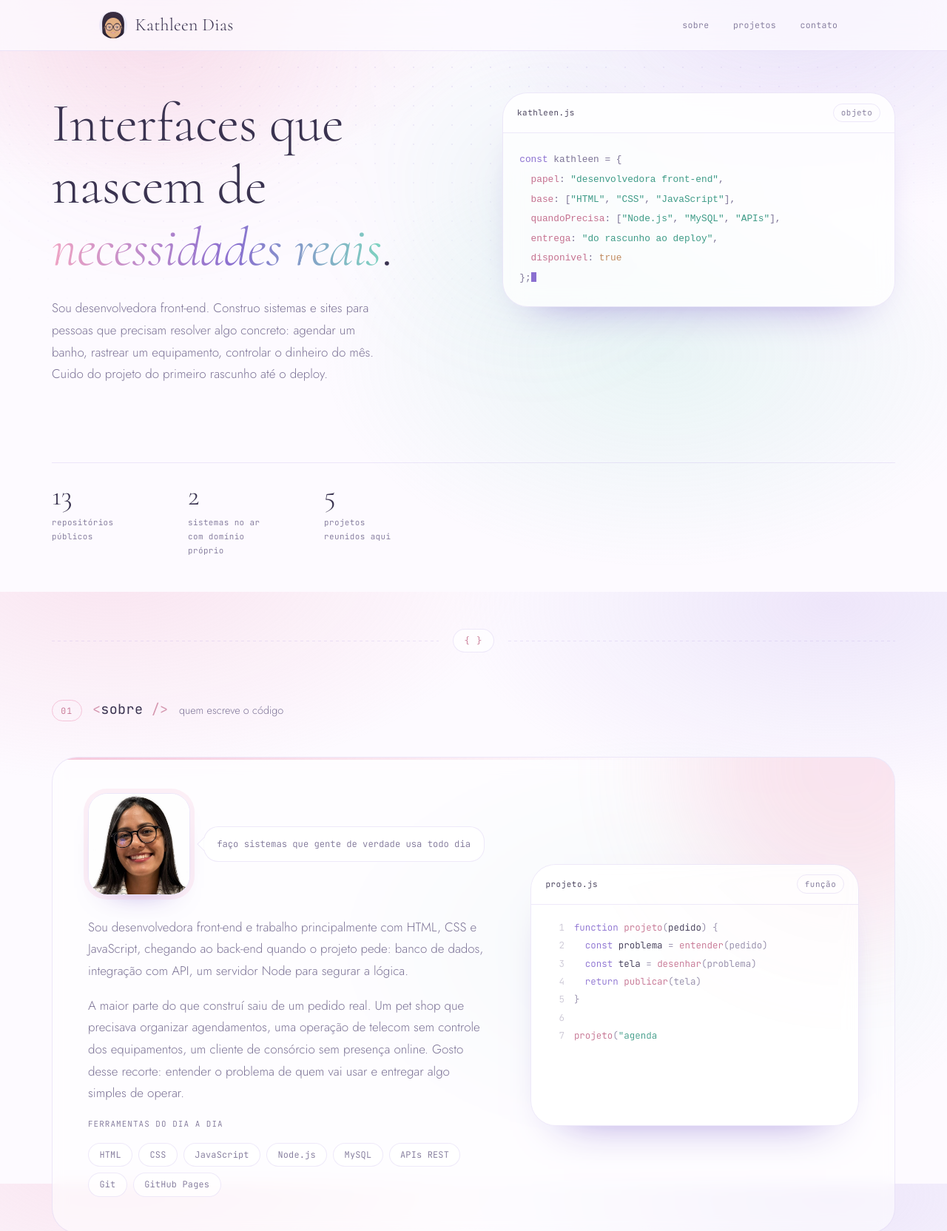
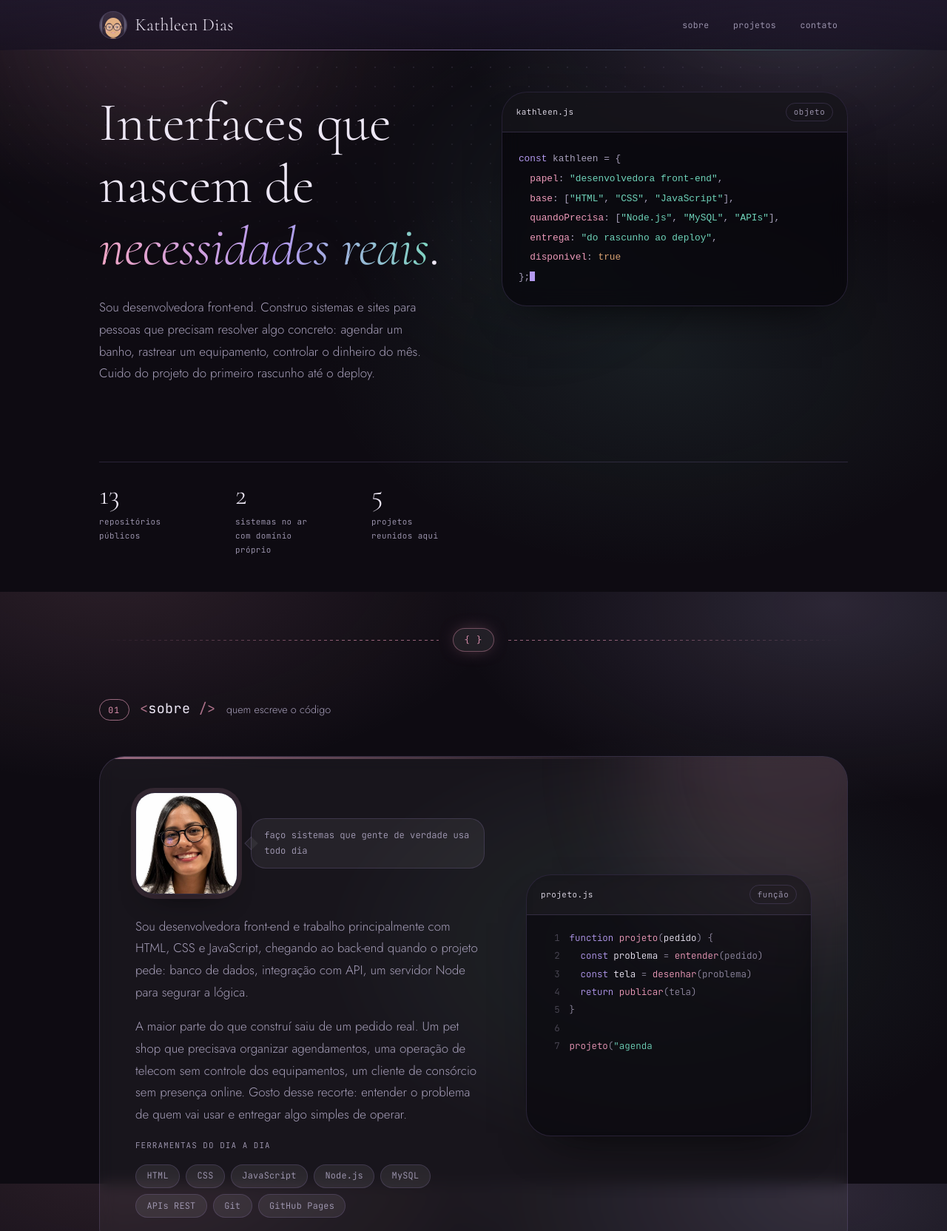
Before and after one commit to KathleenLDi/portfolio-de-projetos, a plain HTML site: page index.html in a window 1280 px wide. Shown: the top 1664 px of the page at 74% size. Drawn offline with Linux system fonts and the light colour scheme.

Commit message:
Atualizando portfólio

```diff
--- a/css/estilo.css
+++ b/css/estilo.css
@@ -1,17 +1,25 @@
 :root{
-  --nuvem:      #FDFAFF;
-  --tinta:      #3A3350;
-  --tinta-leve: #7C7396;
-  --linha:      rgba(169,143,224,.20);
+  color-scheme: dark;
 
-  --lilas:      #8A6FD0;
+  --nuvem:      #0E0B12;
+  --tinta:      #EDE7F5;
+  --tinta-leve: #A79FBA;
+  --linha:      rgba(169,143,224,.18);
+
+  /* superfícies de vidro sobre o fundo escuro */
+  --vidro:       rgba(255,255,255,.045);
+  --vidro-forte: rgba(255,255,255,.075);
+  --editor-fundo: rgba(8,6,12,.72);
+  --sombra:      rgba(0,0,0,.85);
+
+  --lilas:      #B49AF0;
   --lilas-luz:  #C9B8EE;
   --rosa:       #F0A5C4;
-  --rosa-forte: #C4708F;
+  --rosa-forte: #EE9BBB;
   --menta:      #7ED4C0;
-  --menta-forte:#3E9B87;
+  --menta-forte:#6FD3BA;
   --pessego:    #FFD2BE;
-  --ambar:      #C08A5E;
+  --ambar:      #D9A273;
 
   --display: "Cormorant", Georgia, serif;
   --corpo:   "Jost", system-ui, -apple-system, sans-serif;
@@ -20,7 +28,7 @@
   --curva-g: 34px;
   --curva-m: 18px;
 
-  --margem: clamp(1.5rem, 5vw, 5rem);
+  --margem: clamp(1.75rem, 5vw, 5rem);
 }
 
 *{ box-sizing: border-box; }
@@ -30,9 +38,9 @@ body{
   margin: 0;
   color: var(--tinta);
   background:
-    radial-gradient(70vw 60vh at 12% -5%, rgba(240,165,196,.26), transparent 62%),
-    radial-gradient(65vw 55vh at 88% 2%, rgba(201,184,238,.30), transparent 62%),
-    radial-gradient(60vw 60vh at 70% 60%, rgba(126,212,192,.16), transparent 60%),
+    radial-gradient(70vw 60vh at 12% -5%, rgba(240,165,196,.13), transparent 62%),
+    radial-gradient(65vw 55vh at 88% 2%, rgba(201,184,238,.16), transparent 62%),
+    radial-gradient(60vw 60vh at 70% 60%, rgba(126,212,192,.09), transparent 60%),
     var(--nuvem);
   background-attachment: fixed;
   font-family: var(--corpo);
@@ -45,20 +53,20 @@ body{
 
 .trama{
   position: fixed; inset: 0; z-index: 0; pointer-events: none;
-  background-image: radial-gradient(rgba(138,111,208,.26) 1.1px, transparent 1.1px);
+  background-image: radial-gradient(rgba(201,184,238,.30) 1.1px, transparent 1.1px);
   background-size: 26px 26px;
   -webkit-mask-image: radial-gradient(120% 90% at 50% 0%, #000 10%, transparent 72%);
   mask-image: radial-gradient(120% 90% at 50% 0%, #000 10%, transparent 72%);
-  opacity: .5;
+  opacity: .35;
 }
 .veu{
   position: fixed; inset: -25vh -15vw auto; height: 95vh;
   z-index: 0; pointer-events: none;
-  filter: blur(90px); opacity: .48;
+  filter: blur(90px); opacity: .30;
   background:
-    radial-gradient(30vw 30vw at 25% 30%, rgba(240,165,196,.6), transparent 66%),
-    radial-gradient(28vw 28vw at 75% 12%, rgba(201,184,238,.6), transparent 66%),
-    radial-gradient(24vw 24vw at 55% 60%, rgba(126,212,192,.4), transparent 66%);
+    radial-gradient(30vw 30vw at 25% 30%, rgba(240,165,196,.5), transparent 66%),
+    radial-gradient(28vw 28vw at 75% 12%, rgba(201,184,238,.5), transparent 66%),
+    radial-gradient(24vw 24vw at 55% 60%, rgba(126,212,192,.35), transparent 66%);
   animation: respirar 34s ease-in-out infinite alternate;
 }
 @keyframes respirar{
@@ -81,9 +89,19 @@ a:focus-visible, button:focus-visible{
 /* ---------- cabeçalho ---------- */
 .topo{
   position: sticky; top: 0; z-index: 20;
-  background: rgba(253,250,255,.78);
-  backdrop-filter: blur(16px);
-  border-bottom: 1px solid var(--linha);
+  background: linear-gradient(to bottom, rgba(30,23,42,.90), rgba(22,17,32,.74));
+  backdrop-filter: blur(16px) saturate(1.25);
+  border-bottom: 0;
+}
+/* fio de luz no lugar da borda seca */
+.topo::after{
+  content: ""; position: absolute; left: 0; right: 0; bottom: 0; height: 1px;
+  background: linear-gradient(to right,
+    transparent,
+    rgba(240,165,196,.45) 22%,
+    rgba(180,154,240,.55) 50%,
+    rgba(126,212,192,.40) 78%,
+    transparent);
 }
 .topo .quadro{
   display: flex; align-items: center; justify-content: space-between;
@@ -104,7 +122,7 @@ a:focus-visible, button:focus-visible{
 }
 .menu a:hover{
   color: var(--lilas);
-  background: rgba(201,184,238,.22);
+  background: rgba(180,154,240,.16);
   border-color: var(--linha);
 }
 
@@ -112,7 +130,8 @@ h1, h2, h3{ font-family: var(--display); font-weight: 300; line-height: 1.14; ma
 
 /* ---------- abertura ---------- */
 .abertura{
-  padding: clamp(2.5rem, 7vh, 4.5rem) 0 clamp(3rem, 7vh, 4.5rem);
+  /* padding-block para não apagar a margem lateral de .quadro */
+  padding-block: clamp(2.5rem, 7vh, 4.5rem) clamp(3rem, 7vh, 4.5rem);
 }
 .abertura-grade{
   display: grid; grid-template-columns: 1fr; gap: clamp(2.5rem, 6vw, 3.5rem);
@@ -138,18 +157,18 @@ h1, h2, h3{ font-family: var(--display); font-weight: 300; line-height: 1.14; ma
 
 /* ---------- cartão de código ---------- */
 .editor{
-  background: rgba(255,255,255,.74);
+  background: var(--editor-fundo);
   backdrop-filter: blur(12px);
   border: 1px solid var(--linha);
   border-radius: var(--curva-g);
-  box-shadow: 0 30px 60px -45px rgba(138,111,208,.95);
+  box-shadow: 0 30px 60px -35px var(--sombra);
   overflow: hidden;
 }
 .editor-topo{
   display: flex; align-items: center; gap: .75rem; width: 100%;
   padding: .85rem 1.2rem;
   border-bottom: 1px solid var(--linha);
-  background: rgba(255,255,255,.5);
+  background: rgba(255,255,255,.04);
 }
 .editor-topo span{
   font-family: var(--mono); font-size: .68rem; letter-spacing: .05em;
@@ -176,26 +195,42 @@ h1, h2, h3{ font-family: var(--display); font-weight: 300; line-height: 1.14; ma
 /* ---------- divisor entre seções ---------- */
 .divisor{
   display: flex; align-items: center; gap: 1.2rem;
-  padding: clamp(2rem, 5vh, 3.2rem) 0;
+  padding-block: clamp(2rem, 5vh, 3.2rem);
+  --traco: var(--lilas);
 }
+.divisor.rosa  { --traco: var(--rosa-forte); }
+.divisor.lilas { --traco: var(--lilas); }
+.divisor.menta { --traco: var(--menta-forte); }
+
 .divisor::before, .divisor::after{
   content: ""; flex: 1; height: 1px;
-  background-image: linear-gradient(to right, var(--linha) 50%, transparent 0);
+  background-image: linear-gradient(to right, var(--traco) 50%, transparent 0);
   background-size: 8px 1px;
+  opacity: .6;
 }
+/* o tracejado nasce do nada e ganha cor perto da pastilha */
+.divisor::before{
+  -webkit-mask-image: linear-gradient(to right, transparent, #000 75%);
+  mask-image: linear-gradient(to right, transparent, #000 75%);
+}
+.divisor::after{
+  -webkit-mask-image: linear-gradient(to left, transparent, #000 75%);
+  mask-image: linear-gradient(to left, transparent, #000 75%);
+}
+
 .divisor span{
   font-family: var(--mono); font-size: .74rem; letter-spacing: .1em;
   padding: .3rem .9rem; border-radius: 999px;
-  background: rgba(255,255,255,.7);
+  background: var(--vidro-forte);
   border: 1px solid var(--linha);
+  border-color: color-mix(in srgb, var(--traco) 38%, transparent);
+  color: var(--traco);
+  box-shadow: 0 0 24px -8px color-mix(in srgb, var(--traco) 55%, transparent);
 }
-.divisor.rosa  span{ color: var(--rosa-forte); }
-.divisor.lilas span{ color: var(--lilas); }
-.divisor.menta span{ color: var(--menta-forte); }
 
 /* ---------- seções ---------- */
 .secao{
-  padding: clamp(1rem, 3vh, 2rem) 0 clamp(2rem, 5vh, 3rem);
+  padding-block: clamp(1rem, 3vh, 2rem) clamp(2rem, 5vh, 3rem);
   --cor: var(--lilas);
   --cor-suave: rgba(201,184,238,.55);
 }
@@ -227,7 +262,7 @@ h1, h2, h3{ font-family: var(--display); font-weight: 300; line-height: 1.14; ma
 
 .painel{
   position: relative; overflow: hidden;
-  background: rgba(255,255,255,.55);
+  background: var(--vidro);
   backdrop-filter: blur(10px);
   border: 1px solid var(--linha);
   border-radius: var(--curva-g);
@@ -240,7 +275,7 @@ h1, h2, h3{ font-family: var(--display); font-weight: 300; line-height: 1.14; ma
 .painel::after{
   content: ""; position: absolute; right: -12vw; top: -16vw;
   width: 34vw; height: 34vw; border-radius: 50%;
-  background: var(--cor-suave); filter: blur(80px); opacity: .45;
+  background: var(--cor-suave); filter: blur(80px); opacity: .22;
   pointer-events: none;
 }
 .painel > *{ position: relative; z-index: 1; }
@@ -261,7 +296,7 @@ h1, h2, h3{ font-family: var(--display); font-weight: 300; line-height: 1.14; ma
 .habilidades li{
   font-family: var(--mono); font-size: .74rem; letter-spacing: .02em;
   color: var(--tinta-leve);
-  background: rgba(255,255,255,.72);
+  background: var(--vidro-forte);
   border: 1px solid var(--linha);
   border-radius: 999px;
   padding: .3rem .9rem;
@@ -269,7 +304,7 @@ h1, h2, h3{ font-family: var(--display); font-weight: 300; line-height: 1.14; ma
 }
 .habilidades li:hover{
   color: var(--lilas); transform: translateY(-2px);
-  background: rgba(201,184,238,.25);
+  background: rgba(180,154,240,.18);
 }
 
 /* ---------- números da abertura ---------- */
@@ -321,7 +356,7 @@ h1, h2, h3{ font-family: var(--display); font-weight: 300; line-height: 1.14; ma
   object-fit: cover; object-position: center 22%;
   border-radius: 26px;
   border: 1px solid var(--linha);
-  box-shadow: 0 0 0 6px rgba(240,165,196,.16), 0 20px 40px -30px rgba(138,111,208,.9);
+  box-shadow: 0 0 0 6px rgba(240,165,196,.12), 0 20px 40px -25px var(--sombra);
 }
 .marca{
   display: inline-flex; align-items: center; gap: .65rem;
@@ -331,7 +366,7 @@ h1, h2, h3{ font-family: var(--display); font-weight: 300; line-height: 1.14; ma
   width: 38px; height: 38px; flex: none;
   border-radius: 50%; overflow: hidden;
   border: 1px solid var(--linha);
-  background: rgba(255,255,255,.65);
+  background: var(--vidro-forte);
   display: grid; place-items: center;
 }
 .mascote-mini{ width: 100%; height: 100%; display: block; }
@@ -347,7 +382,7 @@ h1, h2, h3{ font-family: var(--display); font-weight: 300; line-height: 1.14; ma
   position: relative; margin: 0;
   font-family: var(--mono); font-size: .76rem; line-height: 1.7;
   color: var(--tinta);
-  background: rgba(255,255,255,.82);
+  background: rgba(255,255,255,.06);
   border: 1px solid var(--linha);
   border-radius: 20px;
   padding: .8rem 1.1rem;
@@ -356,18 +391,18 @@ h1, h2, h3{ font-family: var(--display); font-weight: 300; line-height: 1.14; ma
   content: ""; position: absolute; left: -7px; top: 50%;
   width: 12px; height: 12px;
   transform: translateY(-50%) rotate(45deg);
-  background: rgba(255,255,255,.82);
+  background: rgba(255,255,255,.06);
   border-left: 1px solid var(--linha);
   border-bottom: 1px solid var(--linha);
 }
 
 /* ---------- editor que digita ---------- */
 .editor-vivo{
-  background: rgba(255,255,255,.78);
+  background: var(--editor-fundo);
   backdrop-filter: blur(12px);
   border: 1px solid var(--linha);
   border-radius: var(--curva-g);
-  box-shadow: 0 30px 60px -45px rgba(138,111,208,.95);
+  box-shadow: 0 30px 60px -35px var(--sombra);
   overflow: hidden;
 }
 .codigo{
@@ -377,22 +412,22 @@ h1, h2, h3{ font-family: var(--display); font-weight: 300; line-height: 1.14; ma
   line-height: 1.95; color: var(--tinta-leve);
 }
 .codigo .linha{ display: grid; grid-template-columns: 1.5rem 1fr; gap: .8rem; }
-.codigo .n{ color: rgba(124,115,150,.4); text-align: right; user-select: none; }
+.codigo .n{ color: rgba(167,159,186,.4); text-align: right; user-select: none; }
 .codigo .c{ white-space: pre-wrap; word-break: break-word; }
 
 .tk-chave{ color: var(--lilas); }
 .tk-func { color: var(--rosa-forte); }
 .tk-txt  { color: var(--menta-forte); }
 .tk-var  { color: var(--tinta); }
-.tk-pont { color: rgba(124,115,150,.85); }
+.tk-pont { color: rgba(167,159,186,.85); }
 
 .retorno{
   display: flex; align-items: center; gap: .6rem;
   margin: .9rem 1.3rem 1.4rem;
   padding: .6rem 1rem;
   border-radius: 16px;
-  background: rgba(126,212,192,.16);
-  border: 1px solid rgba(126,212,192,.45);
+  background: rgba(126,212,192,.10);
+  border: 1px solid rgba(126,212,192,.32);
   font-family: var(--mono); font-size: .72rem;
   color: var(--menta-forte);
   opacity: 0; transform: translateY(6px);
@@ -407,18 +442,18 @@ h1, h2, h3{ font-family: var(--display); font-weight: 300; line-height: 1.14; ma
 
 .cartao{
   display: flex; flex-direction: column;
-  background: rgba(255,255,255,.66);
+  background: var(--vidro);
   backdrop-filter: blur(10px);
   border: 1px solid var(--linha);
   border-radius: var(--curva-g);
   padding: 1rem 1rem 1.5rem;
-  box-shadow: 0 22px 50px -40px rgba(138,111,208,.9);
+  box-shadow: 0 22px 50px -32px var(--sombra);
   transition: border-color .45s, box-shadow .45s, transform .45s, background .45s;
 }
 .cartao:hover{
-  border-color: rgba(240,165,196,.55);
-  background: rgba(255,255,255,.82);
-  box-shadow: 0 30px 60px -38px rgba(240,165,196,.95);
+  border-color: rgba(240,165,196,.45);
+  background: var(--vidro-forte);
+  box-shadow: 0 30px 60px -34px rgba(0,0,0,.9), 0 0 40px -18px rgba(240,165,196,.35);
   transform: translateY(-4px);
 }
 
@@ -427,7 +462,7 @@ h1, h2, h3{ font-family: var(--display); font-weight: 300; line-height: 1.14; ma
   aspect-ratio: 16 / 9;
   overflow: hidden;
   border-radius: var(--curva-m);
-  background: linear-gradient(140deg, rgba(240,165,196,.22), rgba(201,184,238,.28));
+  background: linear-gradient(140deg, rgba(240,165,196,.14), rgba(201,184,238,.18));
   margin-bottom: 1.3rem;
 }
 .miniatura img{
@@ -452,7 +487,7 @@ h1, h2, h3{ font-family: var(--display); font-weight: 300; line-height: 1.14; ma
 .alternar{
   position: absolute; left: .7rem; bottom: .7rem; z-index: 2;
   display: flex; gap: .25rem; padding: .25rem;
-  background: rgba(255,255,255,.85);
+  background: rgba(18,15,24,.82);
   backdrop-filter: blur(8px);
   border: 1px solid var(--linha);
   border-radius: 999px;
@@ -465,11 +500,11 @@ h1, h2, h3{ font-family: var(--display); font-weight: 300; line-height: 1.14; ma
   transition: color .3s, background .3s;
 }
 .alternar button:hover{ color: var(--tinta); }
-.alternar button.ativo{ color: var(--tinta); background: rgba(201,184,238,.45); }
+.alternar button.ativo{ color: var(--tinta); background: rgba(201,184,238,.22); }
 
 .obra{
   font-style: normal; color: var(--ambar);
-  border-bottom: 1px dashed rgba(192,138,94,.5);
+  border-bottom: 1px dashed rgba(217,162,115,.55);
   padding-bottom: 1px;
 }
 
@@ -481,7 +516,7 @@ h1, h2, h3{ font-family: var(--display); font-weight: 300; line-height: 1.14; ma
 .cartao p{ margin: .7rem 0 0; color: var(--tinta-leve); }
 .meta{
   font-family: var(--mono); font-size: .7rem; letter-spacing: .03em;
-  color: rgba(124,115,150,.85);
+  color: rgba(167,159,186,.85);
   margin-top: 1rem !important;
 }
 .acoes{
@@ -500,8 +535,8 @@ h1, h2, h3{ font-family: var(--display); font-weight: 300; line-height: 1.14; ma
 .acoes a span{ transition: transform .3s; }
 .acoes a:hover{
   color: var(--lilas);
-  background: rgba(201,184,238,.22);
-  border-color: rgba(169,143,224,.4);
+  background: rgba(180,154,240,.16);
+  border-color: rgba(180,154,240,.4);
 }
 .acoes a:hover span{ transform: translate(2px, -2px); }
 
@@ -512,10 +547,10 @@ h1, h2, h3{ font-family: var(--display); font-weight: 300; line-height: 1.14; ma
   color: var(--tinta-leve); text-decoration: none;
   border: 1px solid var(--linha); border-radius: 999px;
   padding: .5rem 1.2rem;
-  background: rgba(255,255,255,.6);
+  background: var(--vidro-forte);
   transition: color .3s, background .3s, border-color .3s;
 }
-.todos:hover{ color: var(--lilas); background: rgba(201,184,238,.24); border-color: rgba(169,143,224,.4); }
+.todos:hover{ color: var(--lilas); background: rgba(180,154,240,.18); border-color: rgba(180,154,240,.4); }
 
 /* ---------- contato ---------- */
 .contatos{
@@ -525,15 +560,15 @@ h1, h2, h3{ font-family: var(--display); font-weight: 300; line-height: 1.14; ma
 .contatos a{
   display: flex; align-items: center; justify-content: space-between; gap: 1rem;
   text-decoration: none;
-  background: rgba(255,255,255,.7);
+  background: var(--vidro-forte);
   border: 1px solid var(--linha);
   border-radius: 22px;
   padding: 1rem 1.3rem;
   transition: background .3s, border-color .3s, transform .3s;
 }
 .contatos a:hover{
-  background: rgba(240,165,196,.16);
-  border-color: rgba(240,165,196,.5);
+  background: rgba(240,165,196,.12);
+  border-color: rgba(240,165,196,.42);
   transform: translateY(-2px);
 }
 .contatos .r{
@@ -548,9 +583,9 @@ h1, h2, h3{ font-family: var(--display); font-weight: 300; line-height: 1.14; ma
 .rodape{
   border-top: 1px solid var(--linha);
   margin-top: clamp(3rem, 8vh, 5rem);
-  padding: 1.6rem 0 2.4rem;
+  padding-block: 1.6rem 2.4rem;
   font-family: var(--mono); font-size: .7rem; letter-spacing: .03em;
-  color: rgba(124,115,150,.85);
+  color: rgba(167,159,186,.85);
   display: flex; flex-wrap: wrap; gap: .4rem 1.5rem; justify-content: space-between;
 }
 
```
Also changed, not shown: index.html (+1 -1 lines).
